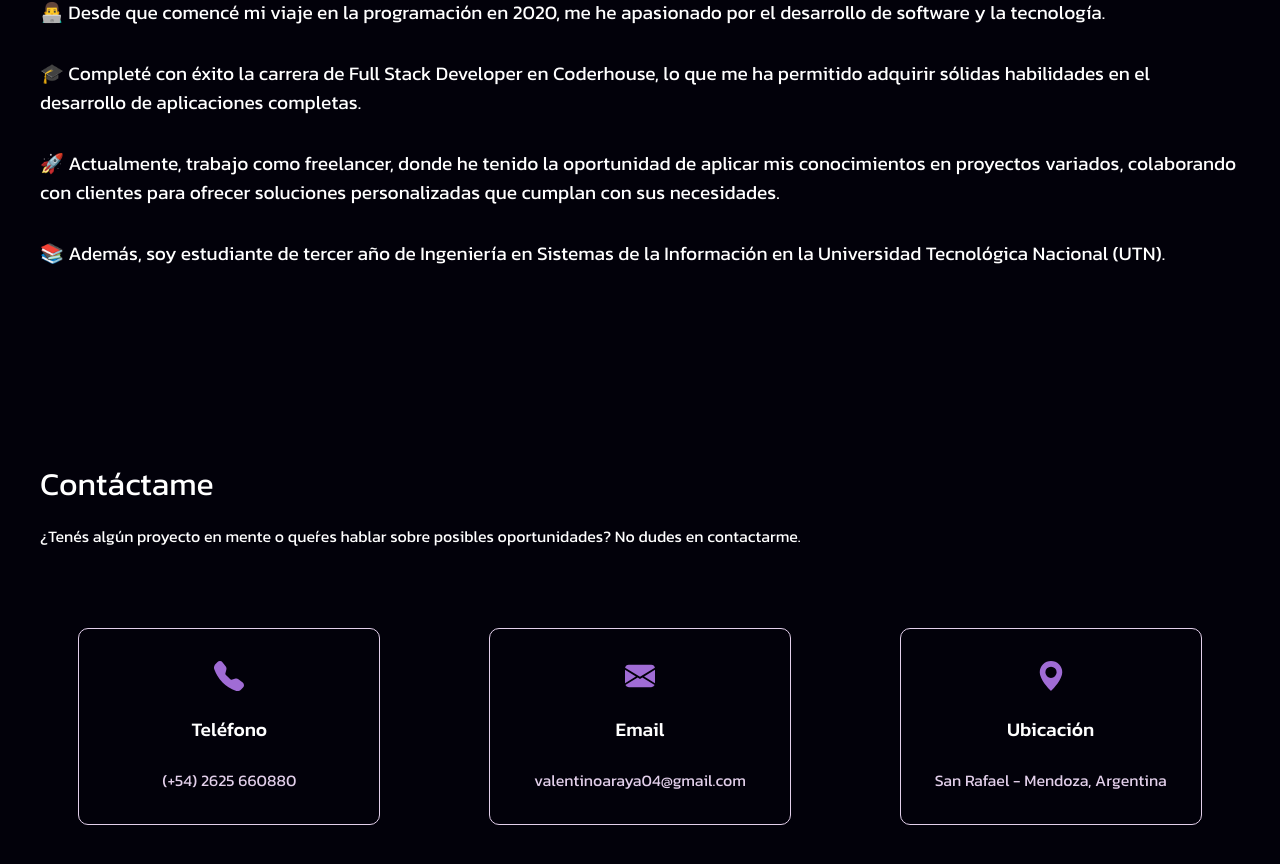
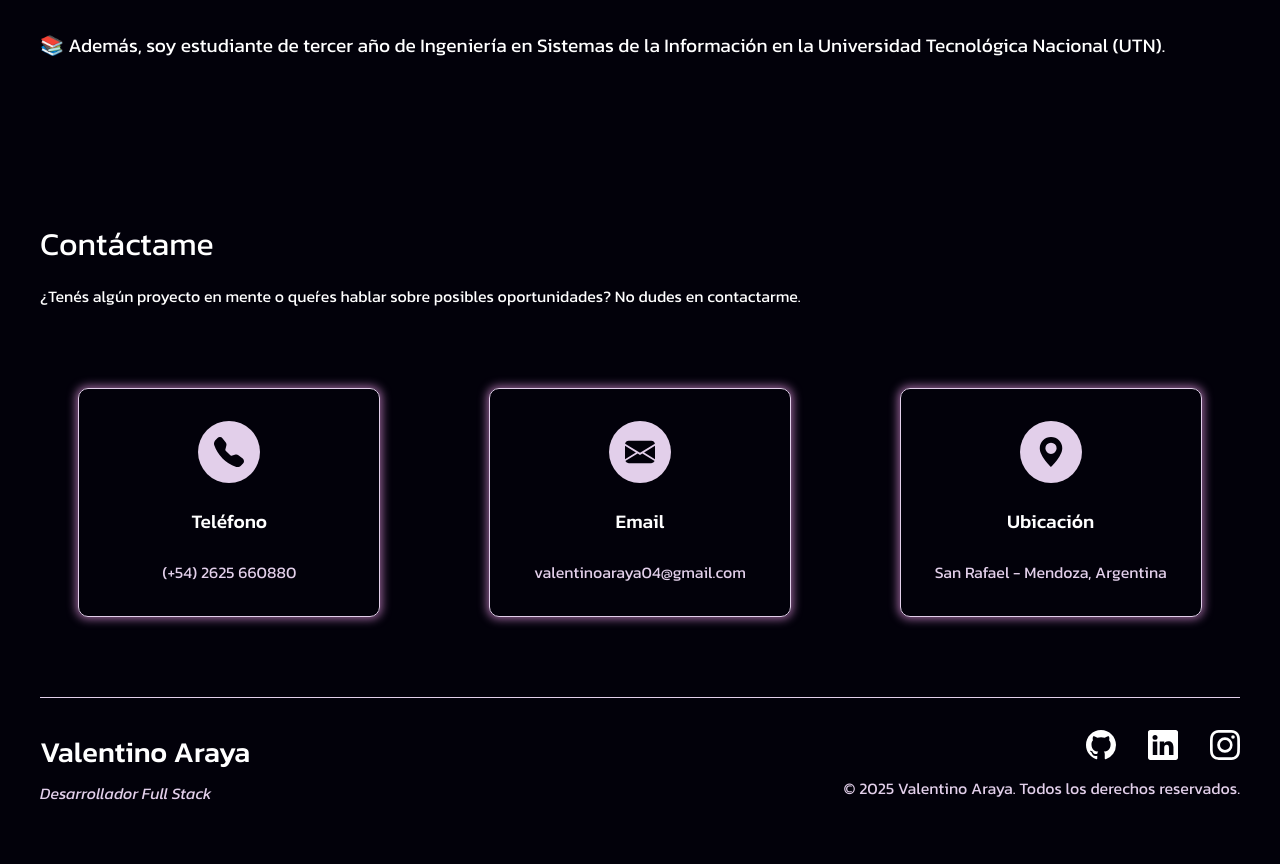
Before and after one commit to valentinoaraya/new-portfolio, a React (Vite) app: page / in a window 1280 px wide. Shown: the part 4151-5015 px from the top of the page. After the commit the page ends 4988 px from the top, so only its background shows below. Built offline with nearby package versions, Linux system fonts and the light colour scheme.

Commit message:
Arreglo algunos estilos

```diff
--- a/src/App.tsx
+++ b/src/App.tsx
@@ -15,12 +15,19 @@ function App() {
       <NavBar />
       <main>
         <Hero />
+        <section id='projects'>
           <Projects />
+
+        </section>
+        <section id='aboutme'>
           <Stack />
           <Formation />
           <AboutMe />
+        </section>
+        <section id='contact'>
           <Contact />
           <Footer />
+        </section>
       </main>
     </>
   )
--- a/src/common/Icons/Icons.tsx
+++ b/src/common/Icons/Icons.tsx
@@ -168,3 +168,9 @@ export const PinIcon: React.FC<Props> = ({ width, height, fill }) => {
         </svg>
     );
 }
+
+export const ExpressIcon: React.FC<Props> = ({ width, height }) => {
+    return (
+        <svg xmlns="http://www.w3.org/2000/svg" viewBox="0 0 32 32" width={width} height={height}><path fill="#fff" d="M32 24.795c-1.164.296-1.884.013-2.53-.957l-4.594-6.356-.664-.88-5.365 7.257c-.613.873-1.256 1.253-2.4.944l6.87-9.222-6.396-8.33c1.1-.214 1.86-.105 2.535.88l4.765 6.435 4.8-6.4c.615-.873 1.276-1.205 2.38-.883l-2.48 3.288-3.36 4.375c-.4.5-.345.842.023 1.325L32 24.795zM.008 15.427l.562-2.764C2.1 7.193 8.37 4.92 12.694 8.3c2.527 1.988 3.155 4.8 3.03 7.95H1.48c-.214 5.67 3.867 9.092 9.07 7.346 1.825-.613 2.9-2.042 3.438-3.83.273-.896.725-1.036 1.567-.78-.43 2.236-1.4 4.104-3.45 5.273-3.063 1.75-7.435 1.184-9.735-1.248C1 21.6.434 19.812.18 17.9c-.04-.316-.12-.617-.18-.92q.008-.776.008-1.552zm1.498-.38h12.872c-.084-4.1-2.637-7.012-6.126-7.037-3.83-.03-6.58 2.813-6.746 7.037z" /></svg>
+    );
+}
--- a/src/components/Contact/Contact.css
+++ b/src/components/Contact/Contact.css
@@ -28,6 +28,7 @@
     border: 1px solid var(--rosa);
     gap: 1.5rem;
     border-radius: 10px;
+    box-shadow: 0 0 10px 2px rgba(202, 134, 202, 0.75);
 }
 
 .titleCard {
@@ -38,3 +39,13 @@
 .subtitleCard {
     color: var(--rosa);
 }
+
+.iconContainer {
+    display: flex;
+    justify-content: center;
+    align-items: center;
+    padding: 1rem;
+    border-radius: 50%;
+    background-color: var(--rosa);
+
+}
--- a/src/components/Contact/Contact.tsx
+++ b/src/components/Contact/Contact.tsx
@@ -8,29 +8,36 @@ const Contact = () => {
             <p className="parrafContact">¿Tenés algún proyecto en mente o queŕes hablar sobre posibles oportunidades? No dudes en contactarme.</p>
             <div className="cardsContact">
                 <div className="cardContact">
+                    <div className="iconContainer">
                         <PhoneIcon
                             width="30"
                             height="30"
-                        fill="#a06cd5"
+                            fill="#02010A"
                         />
+                    </div>
                     <p className="titleCard">Teléfono</p>
                     <p className="subtitleCard">(+54) 2625 660880</p>
                 </div>
                 <div className="cardContact">
+                    <div className="iconContainer">
                         <MailIcon
                             width="30"
                             height="30"
-                        fill="#a06cd5"
+                            fill="#02010A"
                         />
+                    </div>
                     <p className="titleCard">Email</p>
                     <p className="subtitleCard">valentinoaraya04@gmail.com</p>
                 </div>
                 <div className="cardContact">
+                    <div className="iconContainer">
                         <PinIcon
                             width="30"
                             height="30"
-                        fill="#a06cd5"
+                            fill="#02010A"
                         />
+
+                    </div>
                     <p className="titleCard">Ubicación</p>
                     <p className="subtitleCard">San Rafael - Mendoza, Argentina</p>
                 </div>
--- a/src/components/Footer/Footer.tsx
+++ b/src/components/Footer/Footer.tsx
@@ -29,7 +29,7 @@ const Footer = () => {
                         cursorPointer
                     />
                 </div>
-                <p className="copyright">© 2025 Your Name. All rights reserved.</p>
+                <p className="copyright">© 2025 Valentino Araya. Todos los derechos reservados.</p>
             </div>
         </div>
     );
--- a/src/components/NavBar/NavBar.tsx
+++ b/src/components/NavBar/NavBar.tsx
@@ -16,6 +16,13 @@ const NavBar = () => {
         return () => window.removeEventListener("scroll", handleScroll)
     }, [])
 
+    const handleScrollToSection = (id: string) => {
+        const section = document.getElementById(id)
+        if (section) {
+            section.scrollIntoView({ behavior: "smooth" })
+        }
+    }
+
     return (
         <nav className={`navBar ${scrolled ? "scrolled" : ""}`}>
             <div className="navBarContent">
@@ -26,9 +33,9 @@ const NavBar = () => {
                     VALENTINO ARAYA
                 </h1>
                 <div className="sections">
-                    <p className="section">PROYECTOS</p>
-                    <p className="section">SOBRE MÍ</p>
-                    <p className="section">CONTACTO</p>
+                    <p className="section" onClick={() => handleScrollToSection("projects")}>PROYECTOS</p>
+                    <p className="section" onClick={() => handleScrollToSection("aboutme")}>SOBRE MÍ</p>
+                    <p className="section" onClick={() => handleScrollToSection("contact")}>CONTACTO</p>
                 </div>
             </div>
         </nav>
--- a/src/components/Stack/Stack.css
+++ b/src/components/Stack/Stack.css
@@ -5,7 +5,7 @@
 }
 
 .titleStack {
-    margin-bottom: 7rem;
+    margin-bottom: 4rem;
     font-size: 2rem;
     font-weight: 400;
 }
--- a/src/components/Stack/Stack.tsx
+++ b/src/components/Stack/Stack.tsx
@@ -1,5 +1,5 @@
 import "./Stack.css"
-import { ReactIcon, NodeIcon, TypeScriptIcon, MongoDBIcon, FirebaseIcon, GitIcon } from "../../common/Icons/Icons";
+import { ReactIcon, NodeIcon, TypeScriptIcon, MongoDBIcon, FirebaseIcon, GitIcon, ExpressIcon } from "../../common/Icons/Icons";
 
 const Stack = () => {
     return (
@@ -11,6 +11,10 @@ const Stack = () => {
                     height="100"
                 />
                 <NodeIcon
+                    width="100"
+                    height="100"
+                />
+                <ExpressIcon
                     width="100"
                     height="100"
                 />
--- a/src/index.css
+++ b/src/index.css
@@ -28,3 +28,7 @@ body {
   flex-direction: column;
   align-items: center;
 }
+
+#projects {
+  scroll-margin-top: 120px;
+}
```
Lines whose indentation alone changed are shown as unchanged.
